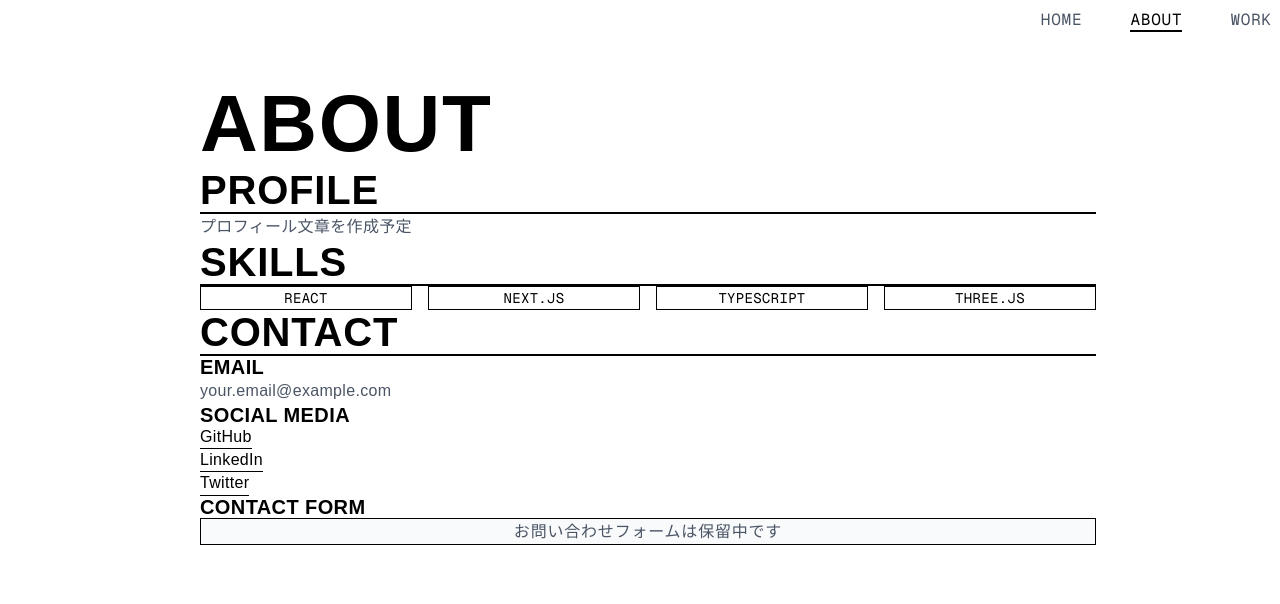
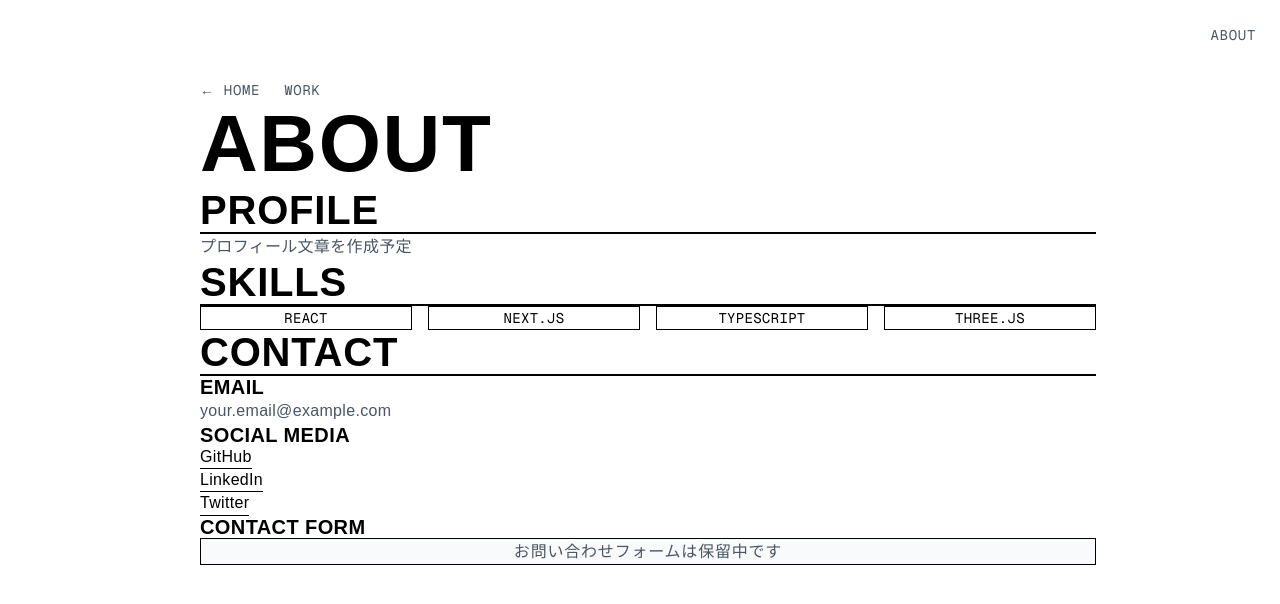
Before and after one commit to nishimura-studd/studd_2025, a Next.js app: page /about in a window 1280 px wide. Shown: the top 604 px of the page. Built offline with nearby package versions, Linux system fonts and the light colour scheme; no server answers.

Commit message:
ナビゲーションメニューを削除して about のみに変更

```diff
--- a/src/app/about/page.tsx
+++ b/src/app/about/page.tsx
@@ -1,8 +1,20 @@
+import Link from 'next/link';
+
 export default function About() {
   return (
     <div className="min-h-screen">
       <section className="swiss-section" style={{paddingLeft: '200px'}}>
         <div className="max-w-4xl px-8">
+          <div className="mb-8">
+            <nav className="flex gap-6">
+              <Link href="/" className="text-sm font-mono uppercase tracking-wider text-gray-600 hover:text-black transition-colors">
+                ← Home
+              </Link>
+              <Link href="/work" className="text-sm font-mono uppercase tracking-wider text-gray-600 hover:text-black transition-colors">
+                Work
+              </Link>
+            </nav>
+          </div>
           <h1 className="mb-16">About</h1>
 
           <div className="space-y-16">
--- a/src/app/components/Navigation.tsx
+++ b/src/app/components/Navigation.tsx
@@ -1,37 +1,16 @@
 'use client';
 
 import Link from 'next/link';
-import { usePathname } from 'next/navigation';
 
 const Navigation = () => {
-  const pathname = usePathname();
-
-  const navItems = [
-    { href: '/', label: 'Home' },
-    { href: '/about', label: 'About' },
-    { href: '/work', label: 'Work' },
-  ];
-
   return (
-    <nav className="fixed top-2 left-2 right-2 z-50 bg-white">
-      <div className="max-w-screen-xl mx-auto px-8 py-8">
-        <ul className="flex justify-end gap-12">
-          {navItems.map((item) => (
-            <li key={item.href}>
-              <Link
-                href={item.href}
-                className={`font-mono text-base tracking-wider uppercase transition-all duration-200 ${
-                  pathname === item.href
-                    ? 'text-black border-b-2 border-black pb-1'
-                    : 'text-gray-600 hover:text-black'
-                }`}
-              >
-                {item.label}
-              </Link>
-            </li>
-          ))}
-        </ul>
-      </div>
+    <nav className="fixed top-6 right-6 z-50">
+      <Link
+        href="/about"
+        className="font-mono text-sm uppercase tracking-wider text-gray-600 hover:text-black transition-colors duration-200"
+      >
+        about
+      </Link>
     </nav>
   );
 };
```
